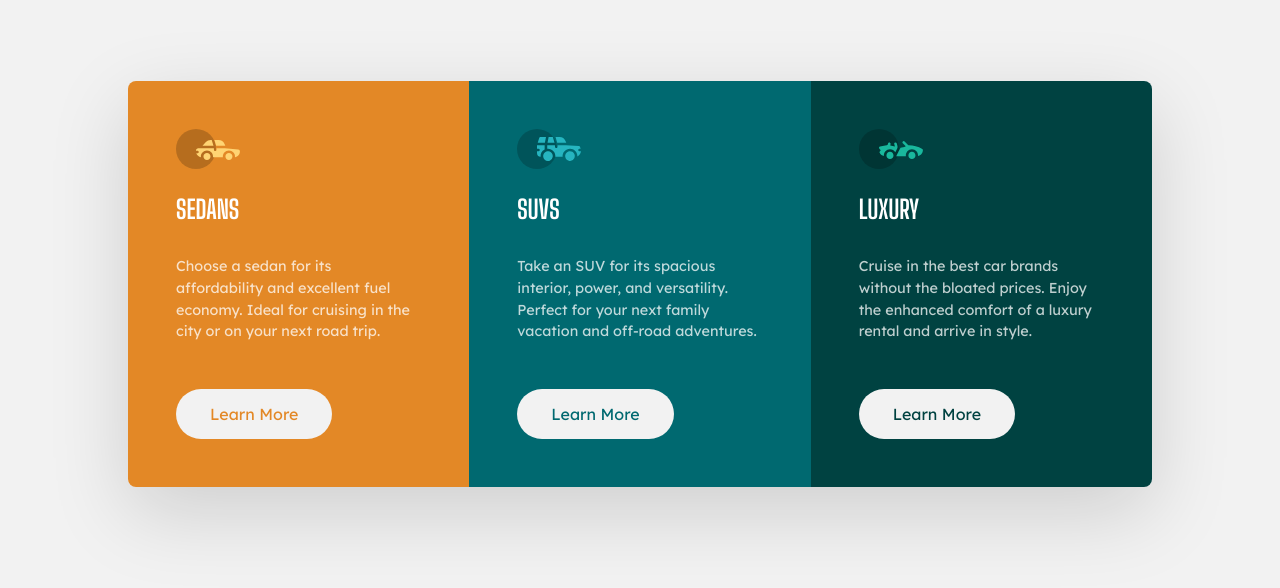
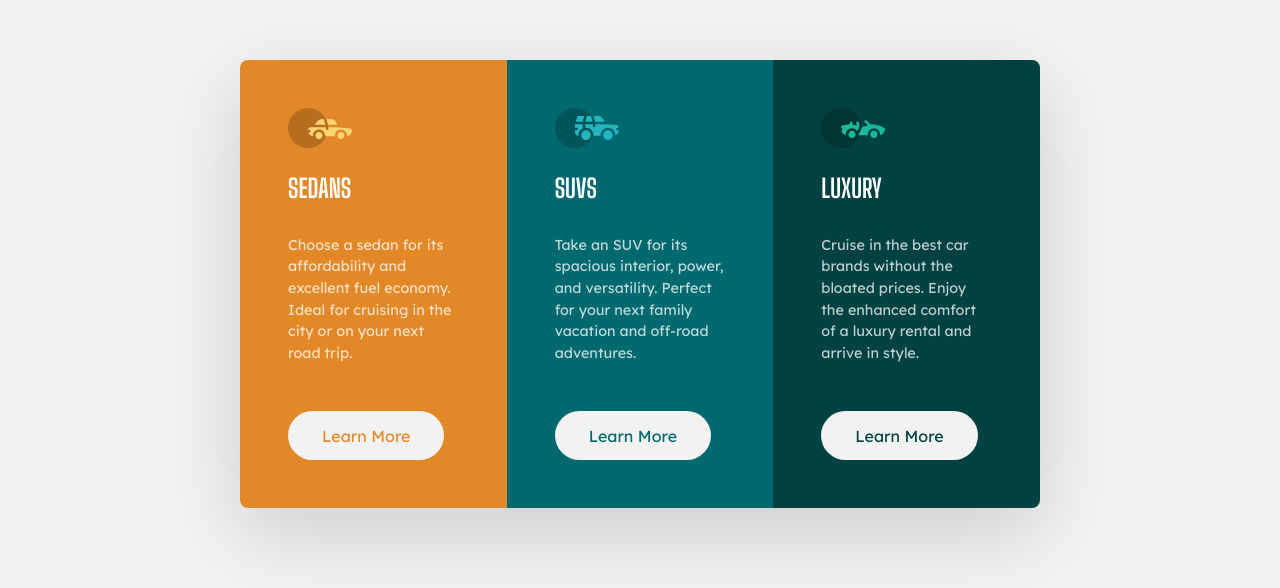
Before and after one commit to anya-aksarova/3-column-preview-card-component, a plain HTML site: page index.html in a window 1280 px wide. Shown: the part 132-720 px from the top of the page. Drawn offline with Linux system fonts and the light colour scheme.

Commit message:
fixed max-width

```diff
--- a/style.css
+++ b/style.css
@@ -25,8 +25,8 @@ body {
 /*MAIN CONTAINER*/
 .main-container {
     display: grid;
-    grid-template-columns: repeat(3, 1fr);
-    width: 80vw;
+    grid-template-columns: repeat(3, minmax(auto, auto));
+    max-width: 800px;
     overflow: hidden;
     border-radius: 0.5rem;
     box-shadow: 0px 25px 80px rgba(0, 0, 0, 0.15);
@@ -113,12 +113,6 @@ body {
 }
 
 /*MOBILE SCREENS*/
-@media(max-width: 900px) {
-    .main-container {
-        width: 95vw;
-    }
-}
-
 @media(max-width: 600px) {
     .main-container {
         grid-template-columns: 1fr;
```
